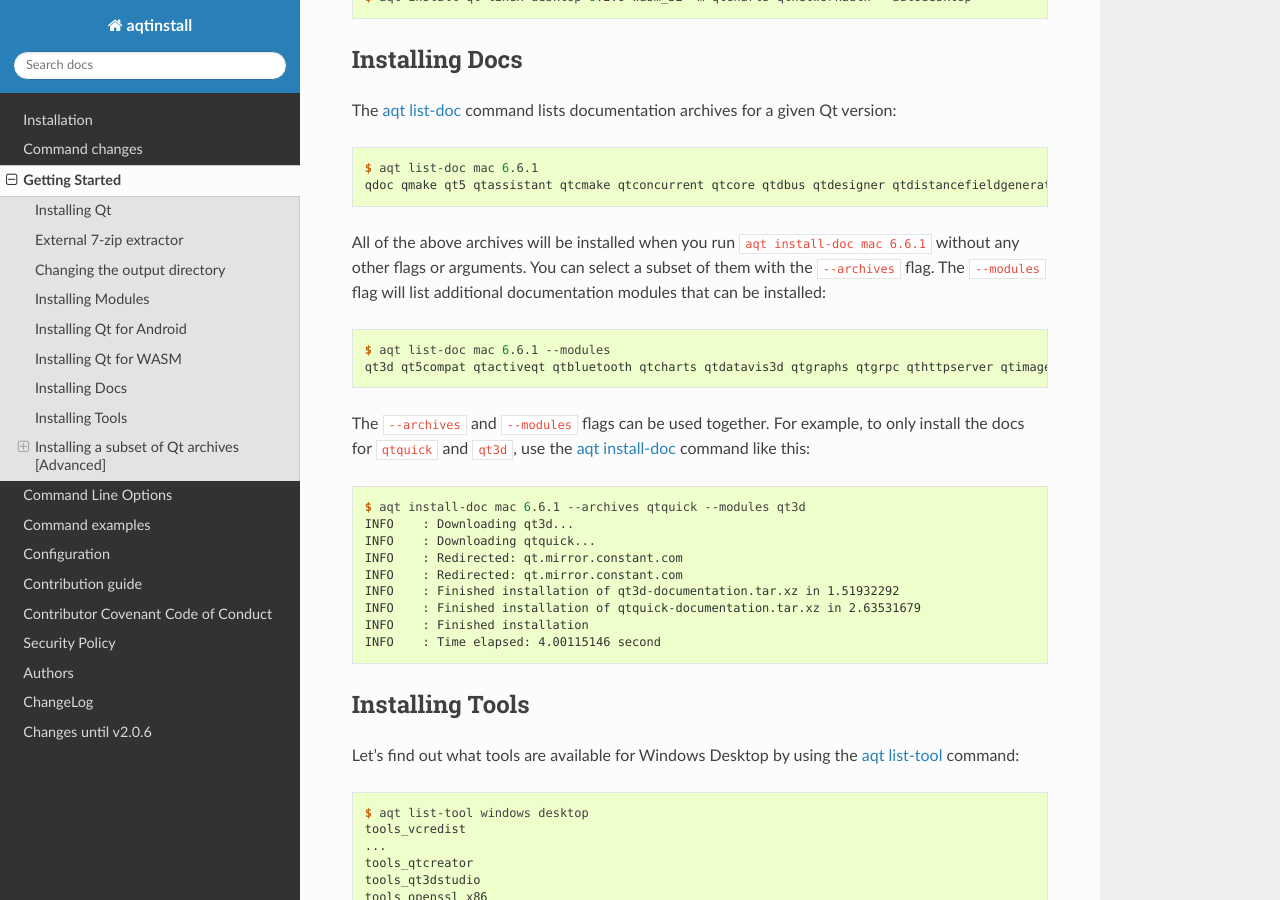
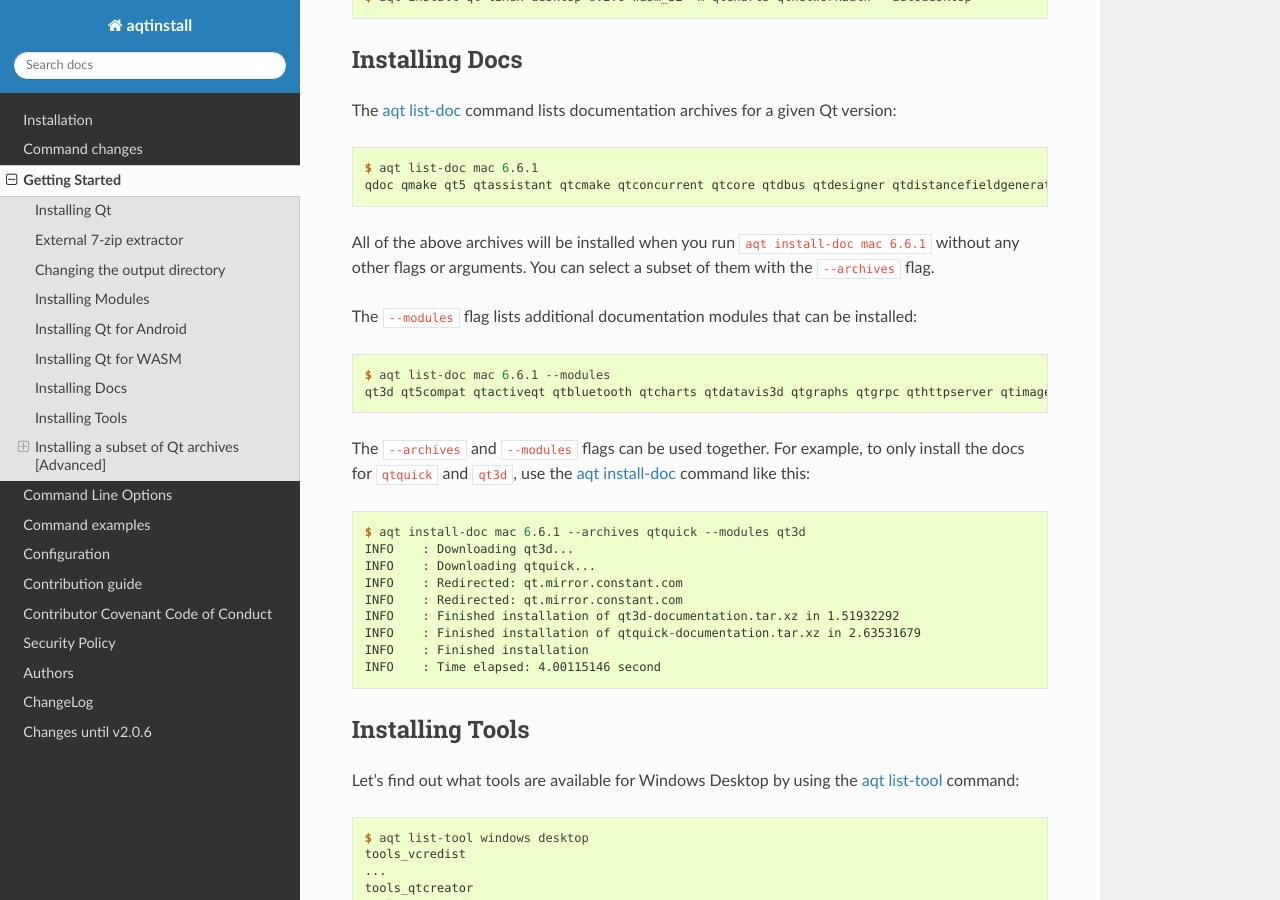
Before and after one commit to miurahr/aqtinstall, a Sphinx documentation site: the page built from docs/getting_started.rst, in a window 1280 px wide and 900 px high, scrolled down 5945 px. Built offline with Sphinx 7.4.7 and the Read the Docs theme 2.0.0, drawn with Linux system fonts in a browser that asks for light colours; the version number could not be read and is left out.

Commit message:
Update docs/getting_started.rst
Co-authored-by: Mozi <29089388+pzhlkj6612@users.noreply.github.com>

```diff
--- a/docs/getting_started.rst
+++ b/docs/getting_started.rst
@@ -331,7 +331,8 @@ archives for a given Qt version:
 All of the above archives will be installed when you run ``aqt install-doc mac 6.6.1``
 without any other flags or arguments.
 You can select a subset of them with the ``--archives`` flag.
-The ``--modules`` flag will list additional documentation modules that can be installed:
+
+The ``--modules`` flag lists additional documentation modules that can be installed:
 
 
 .. code-block:: console
```
